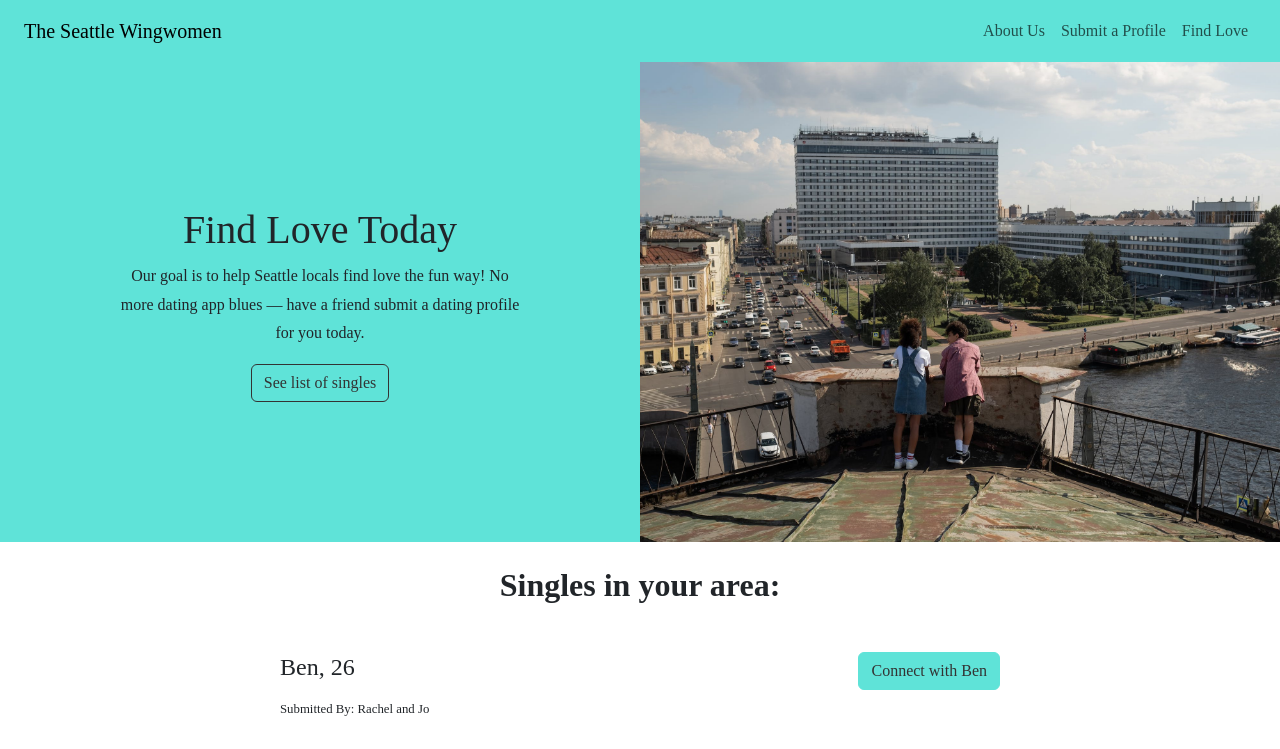
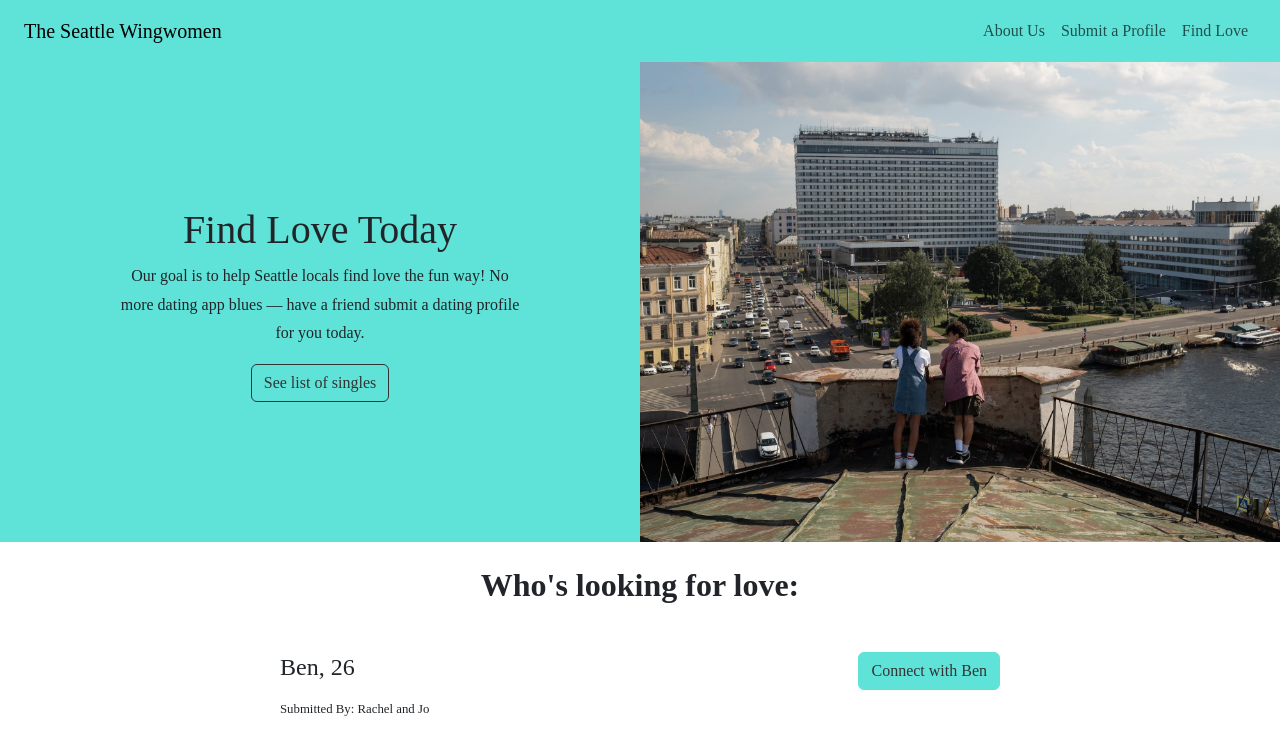
Before and after one commit to seattlewingwomen/seattlewingwomen.github.io, a React (Create React App) app: page / in a window 1280 px wide. Shown: the top 749 px of the page. Built offline with nearby package versions, Linux system fonts and the light colour scheme; no server answers; a web font is replaced by a local one.

Commit message:
update copy

```diff
--- a/src/App.js
+++ b/src/App.js
@@ -57,7 +57,7 @@ const SinglesSection = () => {
           <Col md={12}>
             <DescriptionText>
               <h2>
-                <b>Singles in your area:</b>
+                <b>Who's looking for love:</b>
                 <Gapper />
                 <Gapper />
               </h2>
```
